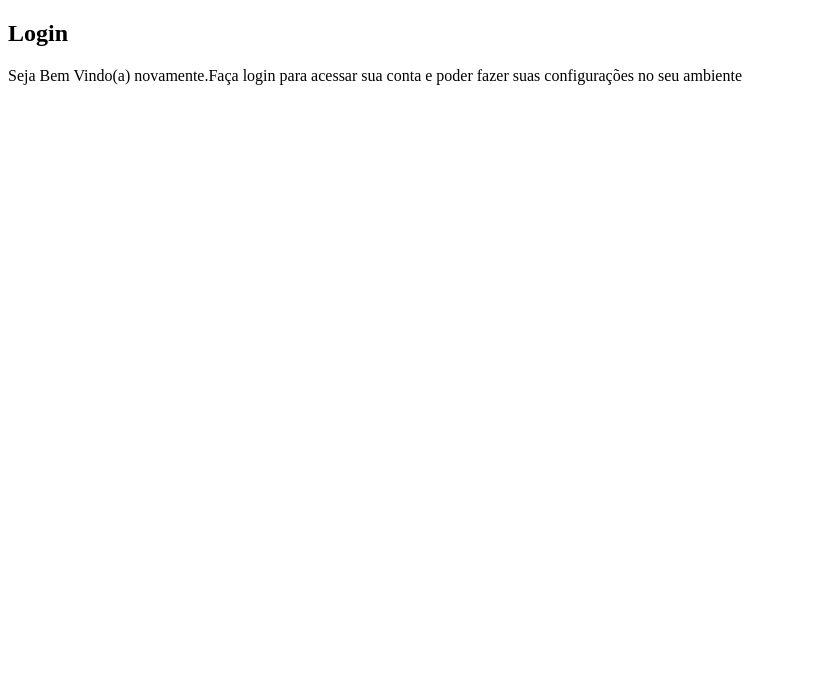
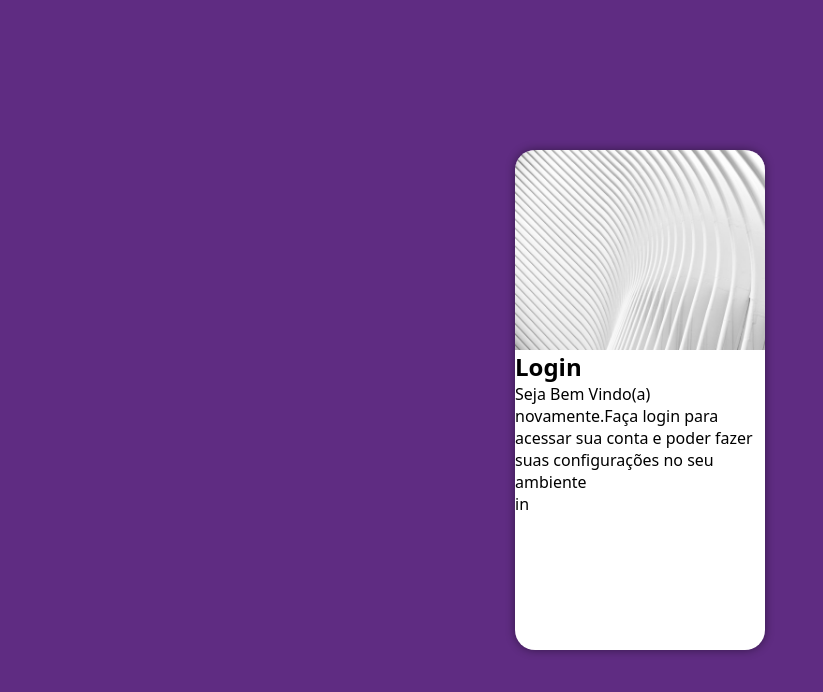
Before and after one commit to IanCbarbz/projeto-login, a plain HTML site: page index.html in a window 1280 px wide. Shown: the whole page, without its empty margins (0-823 px from the left). Drawn offline with Linux system fonts and the light colour scheme.

Commit message:
telalogin

```diff
--- a/estilos/style.css
+++ b/estilos/style.css
@@ -1 +1,44 @@
 @charset "UTF-8";
+
+*{
+    margin: 0px;
+    padding: 0px;
+    font-family: system-ui, -apple-system, BlinkMacSystemFont, 'Segoe UI', Roboto, Oxygen, Ubuntu, Cantarell, 'Open Sans', 'Helvetica Neue', sans-serif;
+    box-sizing: border-box;
+}
+html,body{
+    background-color: #5f2c82;
+    height: 100vh;
+    width: 100vw;
+}
+main{
+    height: 100vh;
+    width: 100vw;
+    position: relative;
+
+}
+section#login{
+    position: absolute;
+    top: 50%;
+    left: 50%;
+    overflow: hidden;
+
+    transform: translate(-50%, -50%);
+    background-color: white;
+    width: 250px;
+    height: 500px;border-radius: 20px;
+    box-shadow: 0px 0px 10px rgba(0, 0, 0, 0.443);
+}
+section#login>div#imagem{
+    background: #5f2c82 url(../imagem/pexels-gdtography-277628-911738.jpg) no-repeat;
+    background-position: left bottom;
+    height: 200px;
+    background-size: cover;
+    display: block;
+
+}
+section#login>div#formulario{
+    padding: 10px;
+    display: block ;
+
+}
--- a/index.html
+++ b/index.html
@@ -13,13 +13,12 @@
 
                 </div>
                 <div id="formulário">
-
-                </div>
                 <h1>Login</h1>
                 <p>Seja Bem Vindo(a) novamente.Faça login para acessar sua conta e poder fazer suas configurações no seu ambiente</p>
                 <form action="login.php" method="post">
-
-                </form>
+                    in
+                    </form>
+                </div>
         </section>
     </main>
 </body>
```
